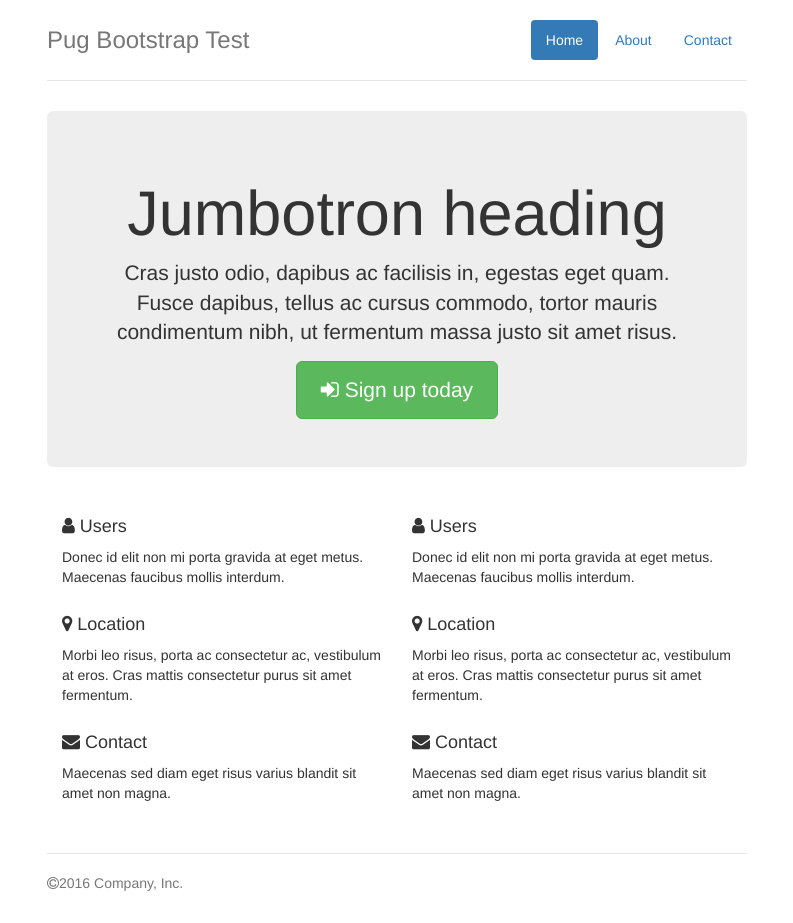
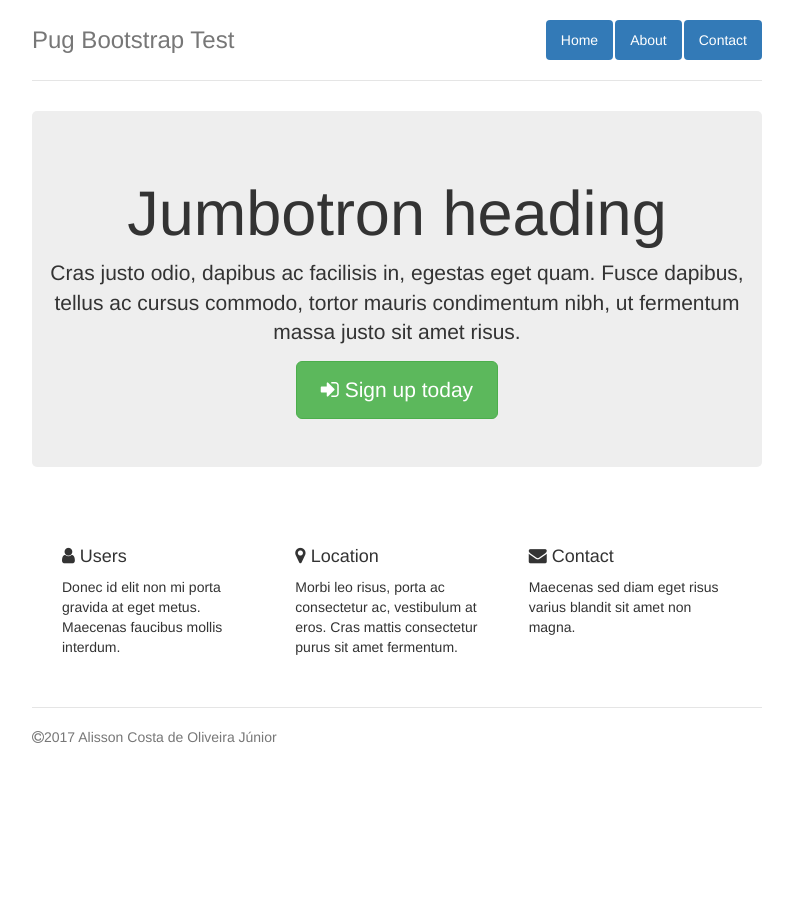
Before and after one commit to alissonjr/pug-exercises, a website: page exercises/bootstrap/columns-exemple/index.pug in a window 1280 px wide. Shown: the whole page, without its empty margins (243-1036 px from the left). After the commit the page ends 800 px from the top, so only its background shows below. Drawn offline with nearby package versions, Linux system fonts and the light colour scheme; files that its build step writes are made by us from their sources.

Commit message:
separação dos arquivos

```diff
--- /dev/null
+++ b/exercises/bootstrap/columns-exemple/footer.pug
@@ -0,0 +1,5 @@
+footer
+	div(class="container footer")
+		p
+			i(class="fa fa-copyright")
+			| 2017 Alisson Costa de Oliveira Júnior
--- /dev/null
+++ b/exercises/bootstrap/columns-exemple/head.pug
@@ -0,0 +1,23 @@
+head
+	meta(charset="utf-8")
+	meta(http-equiv="X-UA-Compatible" content="IE=edge")
+	meta(name="viewport" content="width=device-width, initial-scale=1")
+	// The above 3 meta tags *must* come first in the head; any other head content must come *after* these tags
+	meta(name="description" content="")
+	meta(name="author" content="Alisson Costa de Oliveira Júnior")
+	link(rel="icon" href="../../favicon.ico")
+
+	title Testando os poderes do pugjs
+
+	// Bootstrap core CSS
+	link(href="../../../node_modules/bootstrap/dist/css/bootstrap.min.css" rel="stylesheet")
+
+	// Custom styles for this template
+	link(href="jumbotron-narrow.css" rel="stylesheet")
+
+	// fonts
+	link(href="https://cdnjs.cloudflare.com/ajax/libs/font-awesome/4.7.0/css/font-awesome.min.css" rel="stylesheet")
+
+	// Just for debugging purposes. Don't actually copy these 2 lines!
+	// [if lt IE 9]><script src="../../assets/js/ie8-responsive-file-warning.js"></script>
+	//- <script src="../../assets/js/ie-emulation-modes-warning.js"></script>
--- a/exercises/bootstrap/columns-exemple/index.pug
+++ b/exercises/bootstrap/columns-exemple/index.pug
@@ -1,77 +1,51 @@
+-
+	const blocks = [
+		{
+			icon: "user",
+			title: "Users",
+			text: "Donec id elit non mi porta gravida at eget metus. Maecenas faucibus mollis interdum."
+		},
+		{
+			icon: "map-marker",
+			title: "Location",
+			text: "Morbi leo risus, porta ac consectetur ac, vestibulum at eros. Cras mattis consectetur purus sit amet fermentum."
+		},
+		{
+			icon: "envelope",
+			title: "Contact",
+			text: "Maecenas sed diam eget risus varius blandit sit amet non magna."
+		}
+	]
 
 doctype html
 html(lang="pt-br")
-    head
-        meta(charset="utf-8")
-        meta(http-equiv="X-UA-Compatible" content="IE=edge")
-        meta(name="viewport" content="width=device-width, initial-scale=1")
-        // The above 3 meta tags *must* come first in the head; any other head content must come *after* these tags
-        meta(name="description" content="")
-        meta(name="author" content="")
-        link(rel="icon" href="../../favicon.ico")
+	include head.pug
+	body
+		header(class="")
+			div(class="header clearfix container")
+				include menu.pug
+		section
+			div(class="container jumbotron")
+				h1 Jumbotron heading
+				p(class="lead")
+					| Cras justo odio, dapibus ac facilisis in, egestas eget quam. Fusce dapibus, tellus ac cursus commodo, tortor mauris condimentum nibh, ut fermentum massa justo sit amet risus.
+				a(class="btn btn-lg btn-success" href="#" role="button")
+					i(class="fa fa-sign-in")
+					|
+					| Sign up today
 
-        title Narrow Jumbotron Template for Bootstrap
-
-        // Bootstrap core CSS
-        link(href="https://maxcdn.bootstrapcdn.com/bootstrap/3.3.7/css/bootstrap.min.css" rel="stylesheet")
-
-        // Custom styles for this template
-        link(href="jumbotron-narrow.css" rel="stylesheet")
-
-        // fonts
-        link(href="https://cdnjs.cloudflare.com/ajax/libs/font-awesome/4.7.0/css/font-awesome.min.css" rel="stylesheet")
-
-        // Just for debugging purposes. Don't actually copy these 2 lines!
-        // [if lt IE 9]><script src="../../assets/js/ie8-responsive-file-warning.js"></script>
-        //- <script src="../../assets/js/ie-emulation-modes-warning.js"></script>
-
-        // HTML5 shim and Respond.js for IE8 support of HTML5 elements and media queries
-        // [if lt IE]
-        script(src="https://oss.maxcdn.com/html5shiv/3.7.3/html5shiv.min.js")
-        script(src="https://oss.maxcdn.com/respond/1.4.2/respond.min.js")
-        // [endif]
-    body
-        div(class="container")
-            div(class="header clearfix")
-                nav
-                    ul(class="nav nav-pills pull-right")
-                        li(role="presentation" class="active")
-                            a(href="#") Home
-                        li(role="presentation")
-                            a(href="#") About
-                        li(role="presentation")
-                            a(href="#") Contact
-                    h3(class="text-muted") Pug Bootstrap Test
-            div(class="jumbotron")
-                h1 Jumbotron heading
-                p(class="lead")
-                    | Cras justo odio, dapibus ac facilisis in, egestas eget quam. Fusce dapibus, tellus ac cursus commodo, tortor mauris condimentum nibh, ut fermentum massa justo sit amet risus.
-                a(class="btn btn-lg btn-success" href="#" role="button")
-                    i(class="fa fa-sign-in")
-                    |
-                    | Sign up today
-
-            div(class="row marketing")
-                each val in [1, 2]
-                    div(class="col-lg-6")
-                        h4
-                            i(class="fa fa-user")
-                            |
-                            | Users
-                        p Donec id elit non mi porta gravida at eget metus. Maecenas faucibus mollis interdum.
-                        |
-                        h4
-                            i(class="fa fa-map-marker")
-                            |
-                            | Location
-                        p Morbi leo risus, porta ac consectetur ac, vestibulum at eros. Cras mattis consectetur purus sit amet fermentum.
-                        |
-                        h4
-                            i(class="fa fa-envelope")
-                            |
-                            | Contact
-                        p Maecenas sed diam eget risus varius blandit sit amet non magna.
-            footer(class="footer")
-                p
-                    i(class="fa fa-copyright")
-                    | 2016 Company, Inc.
+		section
+			div.container
+				div(class="row marketing")
+					for block in blocks
+						div(class="col-lg-4")
+							h4
+								i(class=`fa fa-${block.icon}`)
+								|
+								|
+								=block.title
+							|
+							|
+							p= block.text
+							|
+		include footer.pug
--- a/exercises/bootstrap/columns-exemple/jumbotron-narrow.css
+++ b/exercises/bootstrap/columns-exemple/jumbotron-narrow.css
@@ -45,6 +45,7 @@ body {
 .jumbotron {
   text-align: center;
   border-bottom: 1px solid #e5e5e5;
+  border-radius: 5px;
 }
 .jumbotron .btn {
   padding: 14px 24px;
--- /dev/null
+++ b/exercises/bootstrap/columns-exemple/menu.pug
@@ -0,0 +1,21 @@
+-
+	const navegation = [
+		{
+			item: "Home",
+			link: "/home"
+		},
+		{
+			item: "About",
+			link: "/about"
+		},
+		{
+			item: "Contact",
+			link: "/contact"
+		},
+	]
+nav
+	ul(class="nav nav-pills pull-right")
+		for item in navegation
+			li(role="presentation" class="active")
+				a(href=item.link)= item.item
+	h3(class="text-muted") Pug Bootstrap Test
--- a/package.json
+++ b/package.json
@@ -20,7 +20,10 @@
     "url": "https://github.com/alissonjr/pug-exercises/issues"
   },
   "homepage": "https://github.com/alissonjr/pug-exercises#readme",
-  "dev-dependencies": {
+  "devDependencies": {
     "pug": "^2.0.0-rc.1"
+  },
+  "dependencies": {
+    "bootstrap": "^3.3.7"
   }
 }
```
Also changed, not shown: exercises/bootstrap/columns-exemple/index.html, 1 other file.
